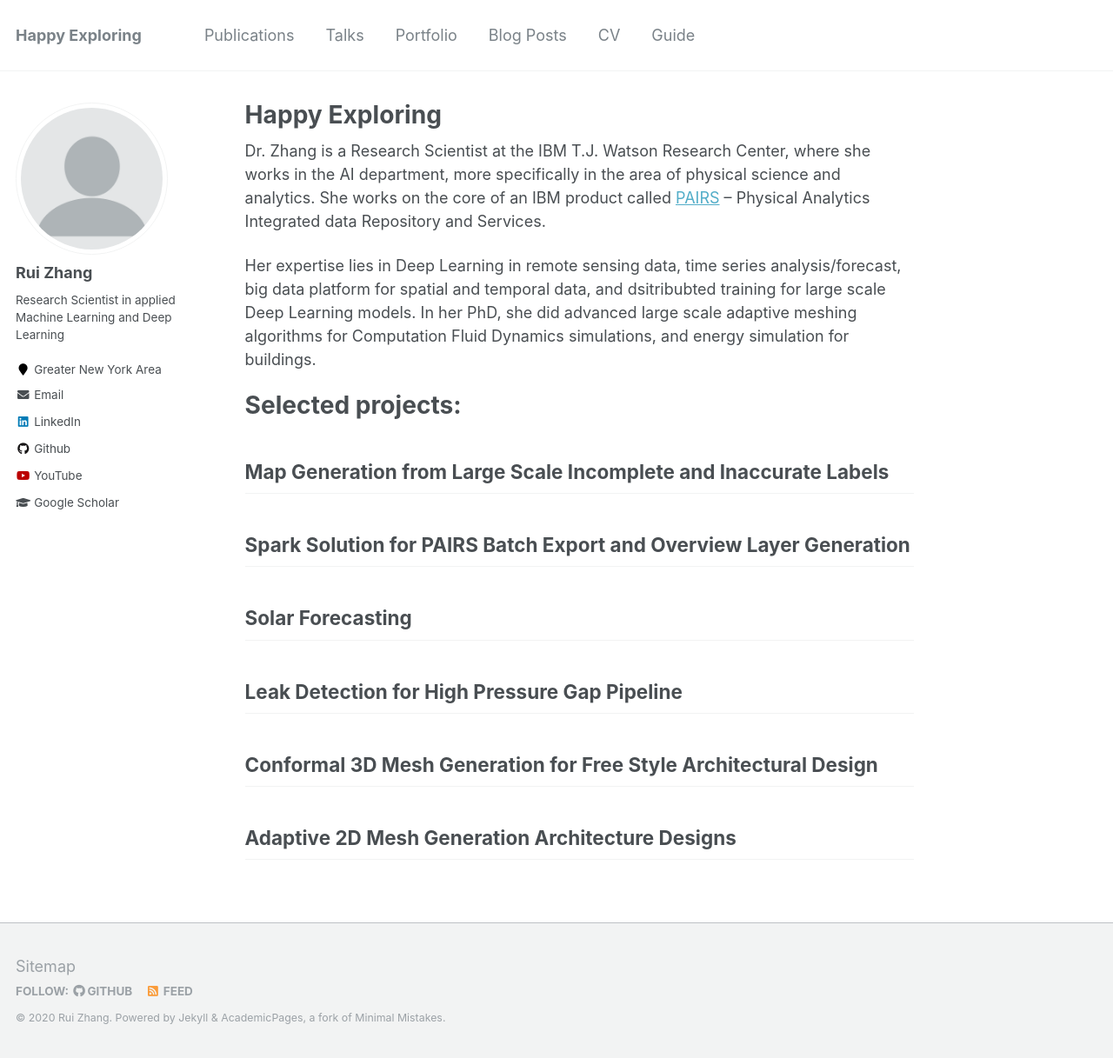
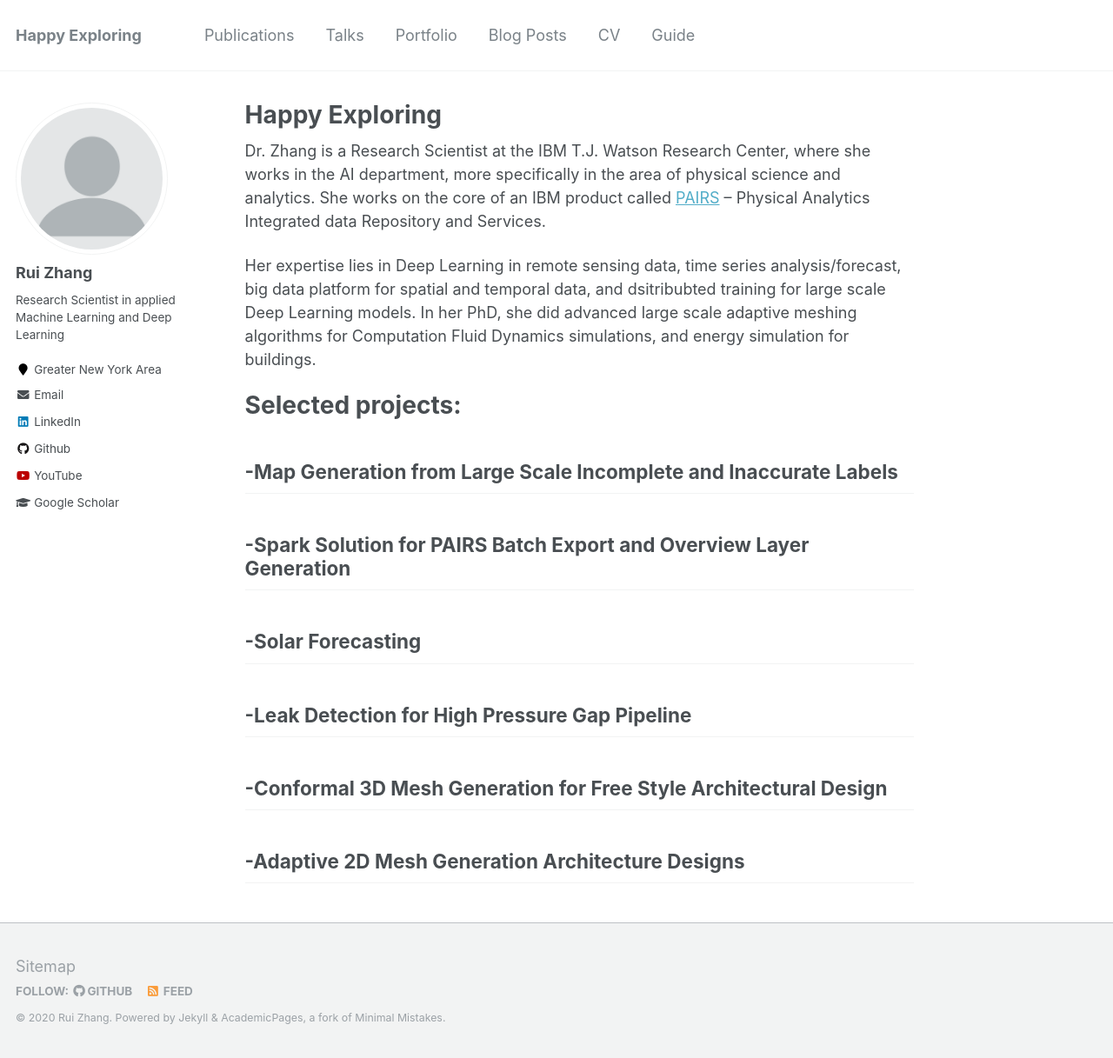
Before and after one commit to explorerr/explorerr.github.io, a Jekyll site: the page built from _pages/about.md, in a window 1280 px wide and 1217 px high. Shown: the whole window at 87% size. Built offline with Jekyll 4.4.1, drawn with Linux system fonts in a browser that asks for light colours.

Commit message:
Update about.md

```diff
--- a/_pages/about.md
+++ b/_pages/about.md
@@ -14,19 +14,21 @@
 
 # Selected projects:
 
-## Map Generation from Large Scale Incomplete and Inaccurate Labels
+-Map Generation from Large Scale Incomplete and Inaccurate Labels
+-======
+
+-Spark Solution for PAIRS Batch Export and Overview Layer Generation
+-======
+
+-Solar Forecasting
+-======
+
+-Leak Detection for High Pressure Gap Pipeline
+-======
 
 
-## Spark Solution for PAIRS Batch Export and Overview Layer Generation
+-Conformal 3D Mesh Generation for Free Style Architectural Design
+-======
 
-
-## Solar Forecasting
-
-
-## Leak Detection for High Pressure Gap Pipeline
-
-
-## Conformal 3D Mesh Generation for Free Style Architectural Design
-
-
-## Adaptive 2D Mesh Generation Architecture Designs
+-Adaptive 2D Mesh Generation Architecture Designs
+-======
```
